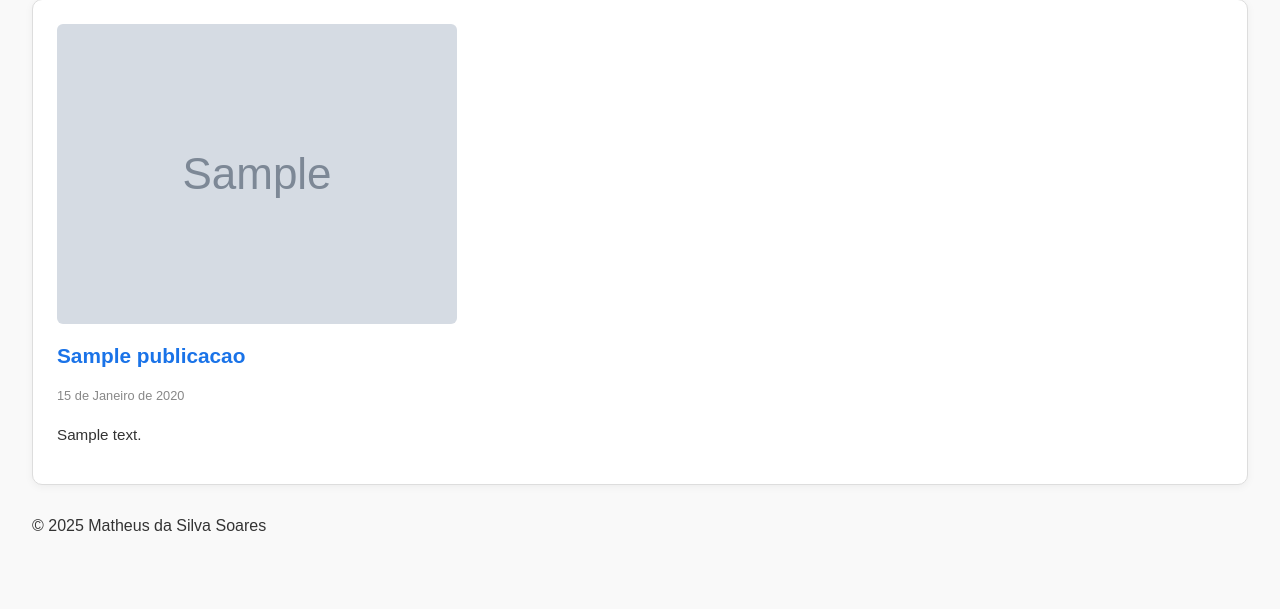
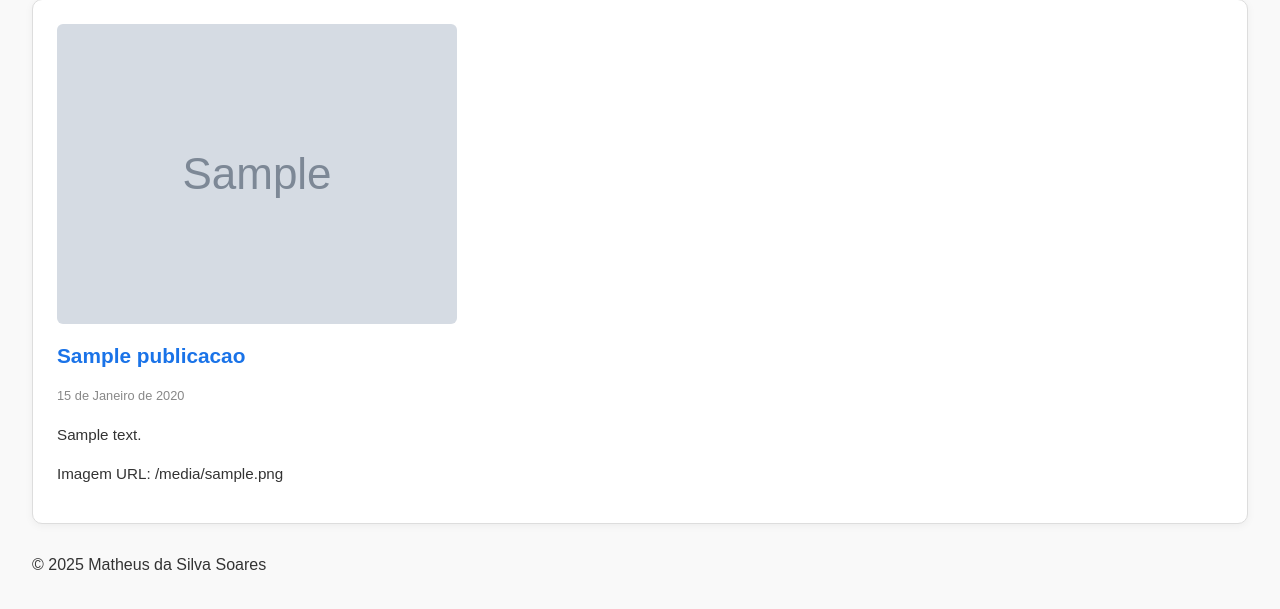
Before and after one commit to Mssoares7/meu_portfolio, a Django app: page /publicacoes/ in a window 1280 px wide. Shown: the part 175-784 px from the top of the page. Run offline with Django 5.2, Linux system fonts and the light colour scheme; tables that the repository leaves empty hold one stand-in row (values such as "Sample post"); grey boxes marked "Sample" are stand-in pictures.

Commit message:
Corrige integração com Cloudinary2

```diff
--- a/portfolio/templates/portfolio/publicacoes.html
+++ b/portfolio/templates/portfolio/publicacoes.html
@@ -14,6 +14,7 @@
         <h3>{{ pub.titulo }}</h3>
         <p><small>{{ pub.data_publicacao }}</small></p>
         <p style="white-space: pre-line;">{{ pub.texto }}</p>
+        <p>Imagem URL: {{ pub.imagem.url }}</p>
       </div>
     {% endfor %}
   </div>
```
